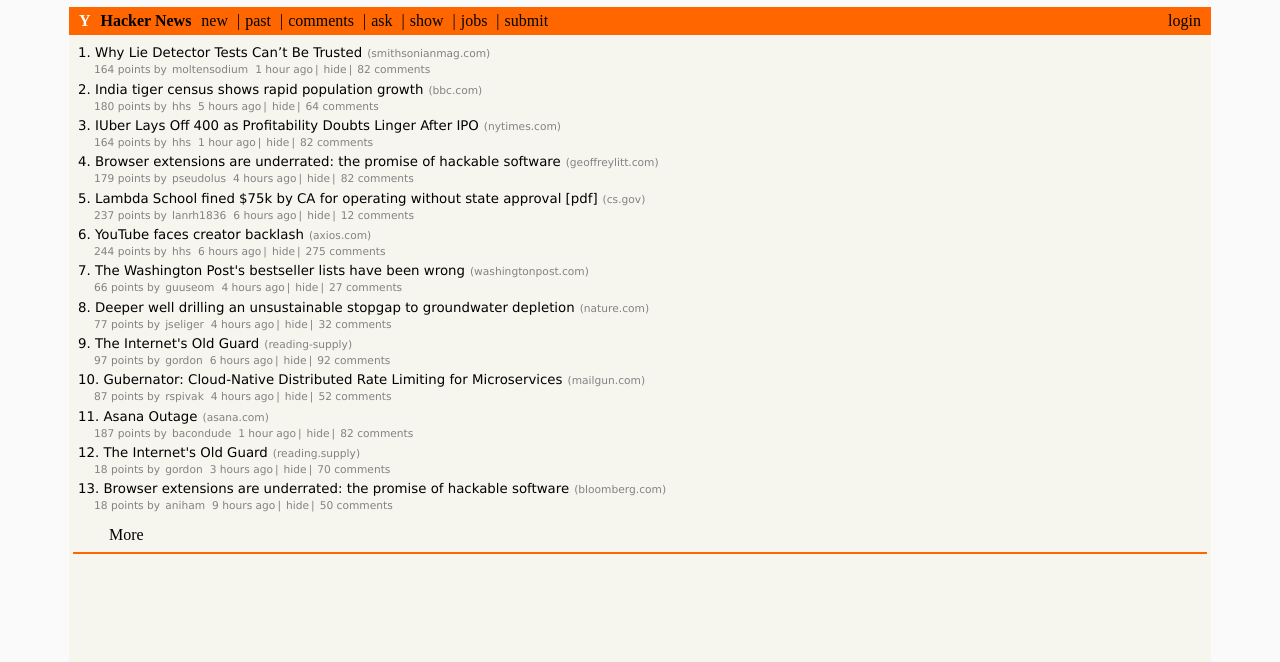
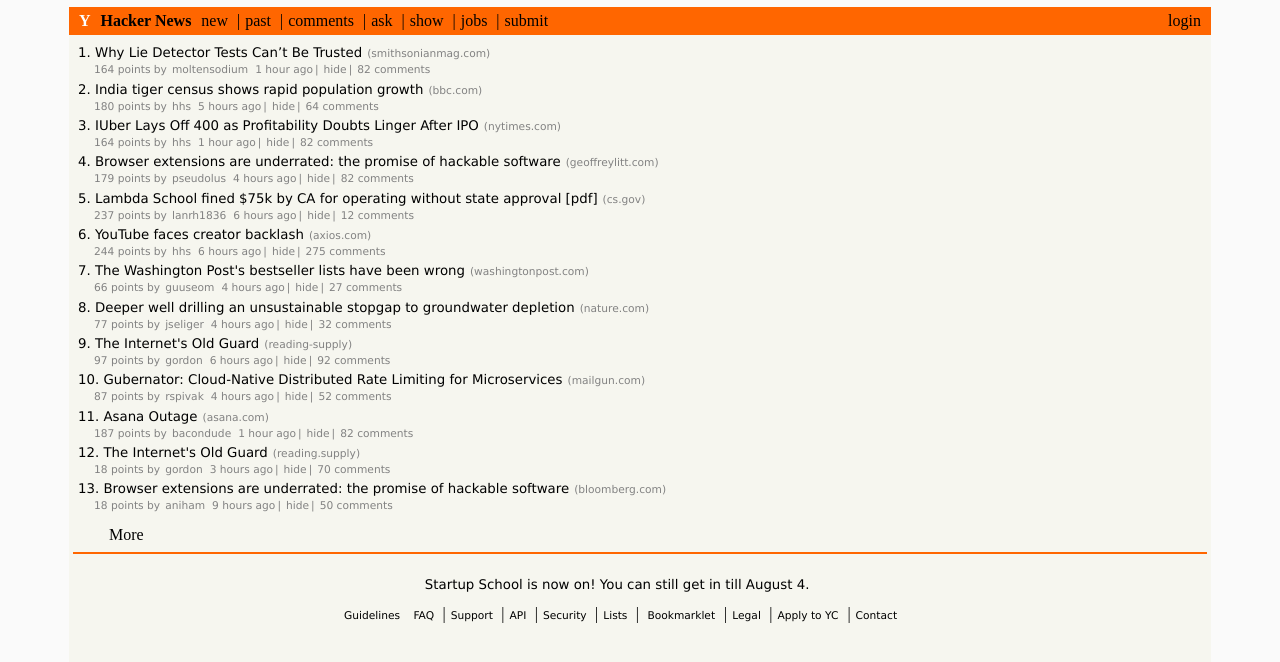
Before and after one commit to SRILAKSHMI576/React_Basics, a React (Create React App) app: page /hacker-news in a window 1280 px wide. Shown: the top 662 px of the page. Built offline with nearby package versions, Linux system fonts and the light colour scheme.

Commit message:
Create footer links and apply styles for links

```diff
--- a/src/Hacker Body/HackerBody.js
+++ b/src/Hacker Body/HackerBody.js
@@ -337,6 +337,18 @@
         </a>
         <hr className="un" />
       </div>
+      <div>
+        <p className="footer-para">
+          Startup School is now on! You can still get in till August 4.
+        </p>
+      </div>
+      <div className="footer-links">
+        <a href="#">Guidelines </a>
+        <a href="#">FAQ </a> |<a href="#">Support </a> |<a href="#">API </a> |
+        <a href="#">Security </a> |<a href="#">Lists </a> |
+        <a href="#"> Bookmarklet</a> |<a href="#">Legal </a> |
+        <a href="#">Apply to YC</a> |<a href="#">Contact</a>
+      </div>
     </div>
   );
 }
--- a/src/Hacker Body/style.css
+++ b/src/Hacker Body/style.css
@@ -38,3 +38,19 @@
   border: 1px solid rgb(255, 102, 0);
   width: 1132px;
 }
+.footer-para {
+  font-size: 10pt;
+  font-family: Verdana, Geneva, sans-serif;
+  padding-top: 10px;
+  text-align: center;
+}
+.footer-links {
+  margin-left: 270px;
+}
+.footer-links a {
+  font-size: 8pt;
+  font-family: Verdana, Geneva, sans-serif;
+  cursor: pointer;
+  margin-left: 5px;
+  margin-right: 5px;
+}
```
